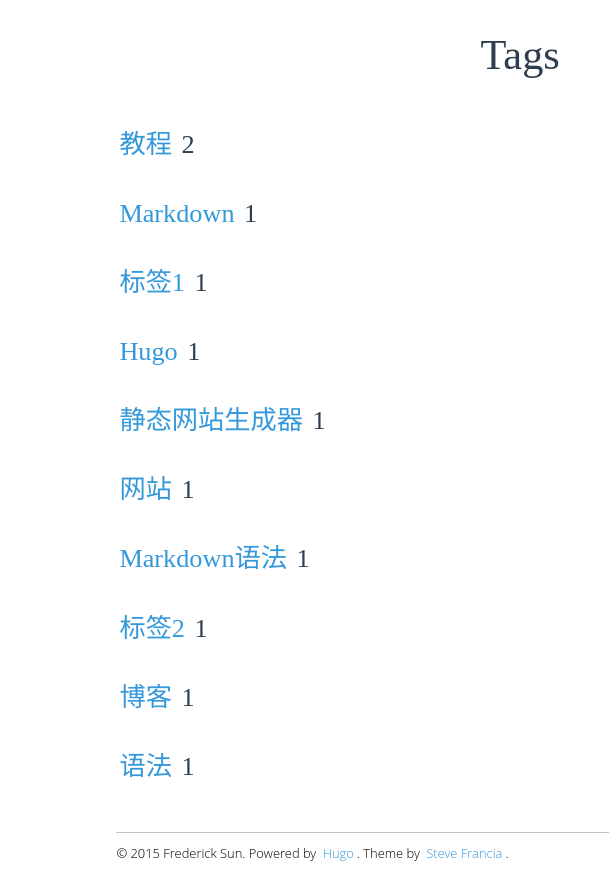
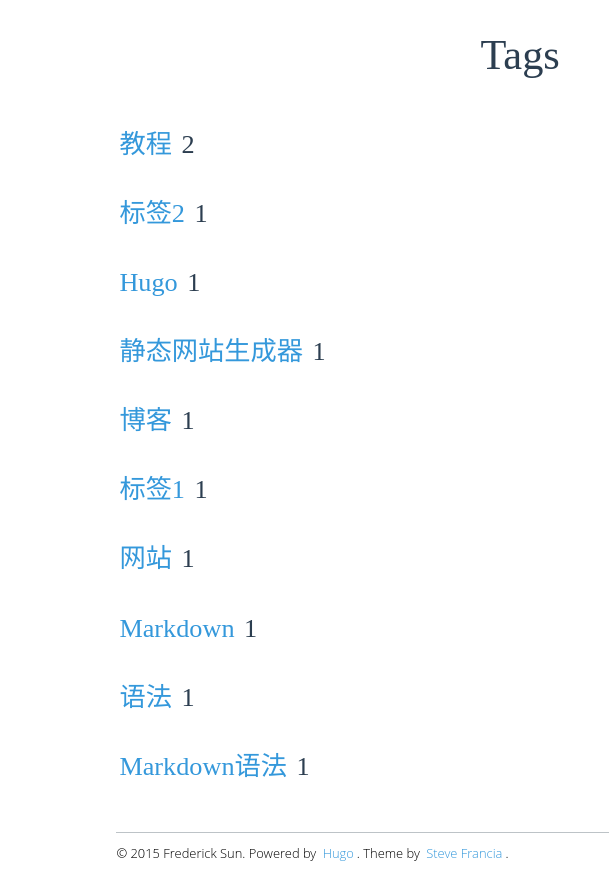
Before and after one commit to scbecho/scbecho.github.io, a plain HTML site: page tags/index.html in a window 1280 px wide. Shown: the full height of the page, 257-866 px from the left. Drawn offline with nearby package versions, Linux system fonts and the light colour scheme; a web font is replaced by a local one.

Commit message:
modify blog codes

```diff
--- a/tags/index.html
+++ b/tags/index.html
@@ -153,23 +153,23 @@
 
     <h2><a href="tags/%E6%95%99%E7%A8%8B"> 教程 </a> 2 </h2>
 
-    <h2><a href="tags/markdown"> markdown </a> 1 </h2>
-
-    <h2><a href="tags/%E6%A0%87%E7%AD%BE1"> 标签1 </a> 1 </h2>
+    <h2><a href="tags/%E6%A0%87%E7%AD%BE2"> 标签2 </a> 1 </h2>
 
     <h2><a href="tags/hugo"> hugo </a> 1 </h2>
 
     <h2><a href="tags/%E9%9D%99%E6%80%81%E7%BD%91%E7%AB%99%E7%94%9F%E6%88%90%E5%99%A8"> 静态网站生成器 </a> 1 </h2>
 
+    <h2><a href="tags/%E5%8D%9A%E5%AE%A2"> 博客 </a> 1 </h2>
+
+    <h2><a href="tags/%E6%A0%87%E7%AD%BE1"> 标签1 </a> 1 </h2>
+
     <h2><a href="tags/%E7%BD%91%E7%AB%99"> 网站 </a> 1 </h2>
 
-    <h2><a href="tags/markdown%E8%AF%AD%E6%B3%95"> markdown语法 </a> 1 </h2>
-
-    <h2><a href="tags/%E6%A0%87%E7%AD%BE2"> 标签2 </a> 1 </h2>
-
-    <h2><a href="tags/%E5%8D%9A%E5%AE%A2"> 博客 </a> 1 </h2>
+    <h2><a href="tags/markdown"> markdown </a> 1 </h2>
 
     <h2><a href="tags/%E8%AF%AD%E6%B3%95"> 语法 </a> 1 </h2>
+
+    <h2><a href="tags/markdown%E8%AF%AD%E6%B3%95"> markdown语法 </a> 1 </h2>
 
   </div>
 </section>
```
Also changed, not shown: 404.html (+1 -1 lines).
